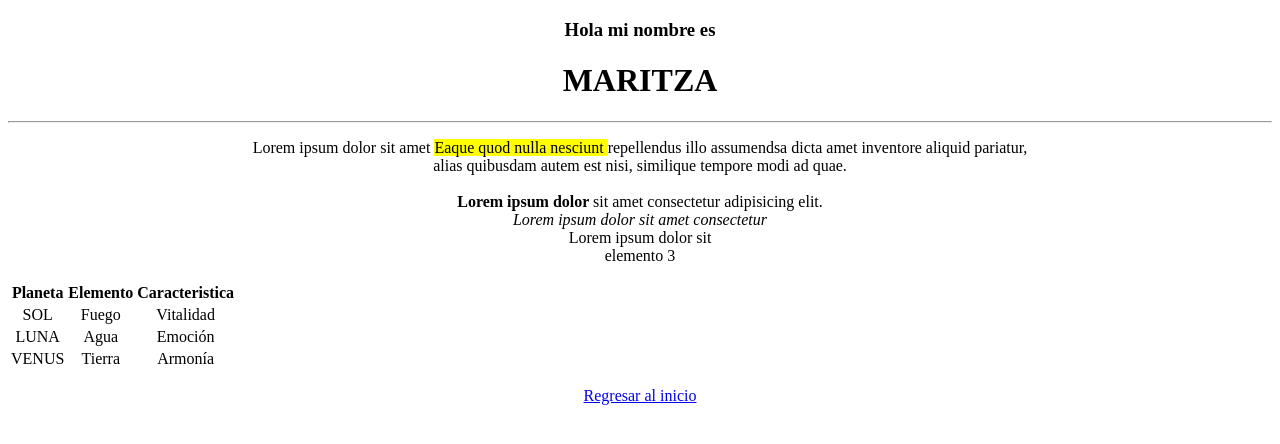
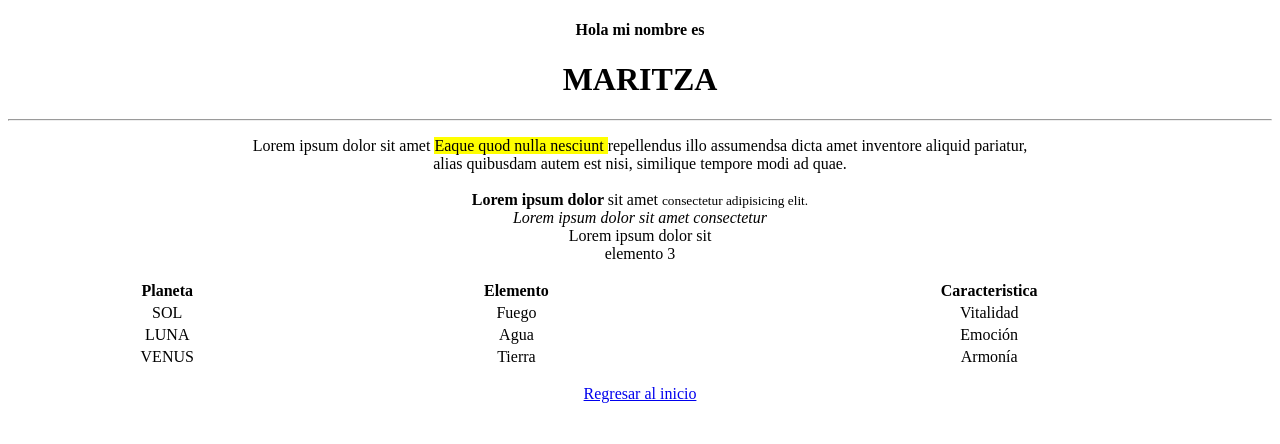
Before and after one commit to MaritzaRodrival/Practica-16-2, a plain HTML site: page RetoDePractica.html in a window 1280 px wide. Drawn offline with Linux system fonts and the light colour scheme.

Commit message:
Add files via upload

```diff
--- a/RetoDePractica.html
+++ b/RetoDePractica.html
@@ -5,11 +5,12 @@
     <meta http-equiv="X-UA-Compatible" content="IE=edge">
     <meta name="viewport" content="width=device-width, initial-scale=1.0">
     <title>Bienvenidos</title>
+    <link rel="icon" type="image/x-icon" href="img/ico/favicon.ico">
 </head>
 <body style = "text-align: center;">
 
 
-<h3 style= "text-align: center;">Hola mi nombre es </h3>
+<h4 style= "text-align: center;">Hola mi nombre es </h>
 <h1 style= "text-align: center;"> MARITZA </h1>
 
     <hr>
@@ -23,7 +24,7 @@
     <br>
 
     <strong>Lorem ipsum dolor  </strong>
-    sit amet consectetur adipisicing elit.
+    sit amet <small> consectetur adipisicing elit. </small>
 
     <br>
     <i>  Lorem ipsum dolor sit amet consectetur</i><br>
@@ -31,7 +32,7 @@
 
     elemento 3
 
-    <table>
+    <table style = "width:100%">
         <tr>
           <th>Planeta</th>
           <th>Elemento</th>
@@ -56,7 +57,7 @@
       </table>
 </p>
 
-<a href = "idex.html" >Regresar al inicio </a>
+<a href = "index.html" >Regresar al inicio </a>
 
 <body>
 <html>
```
Also changed, not shown: index.html (+1 -0 lines).
